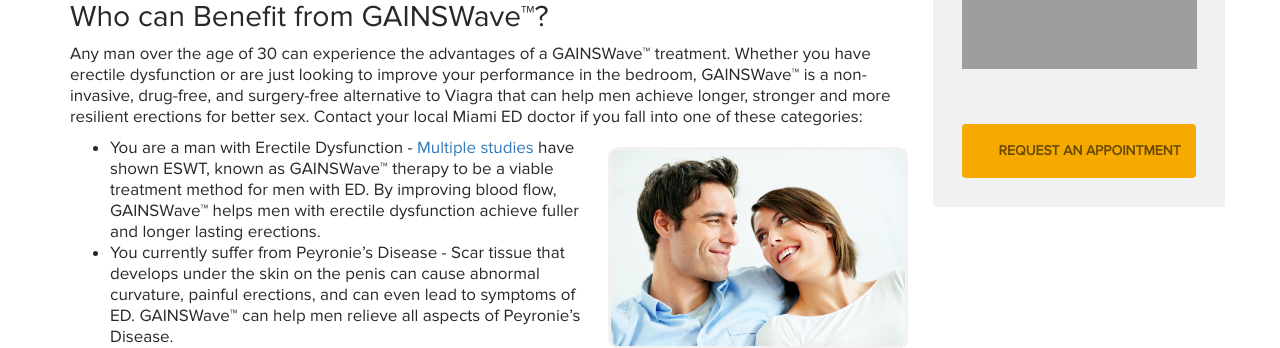
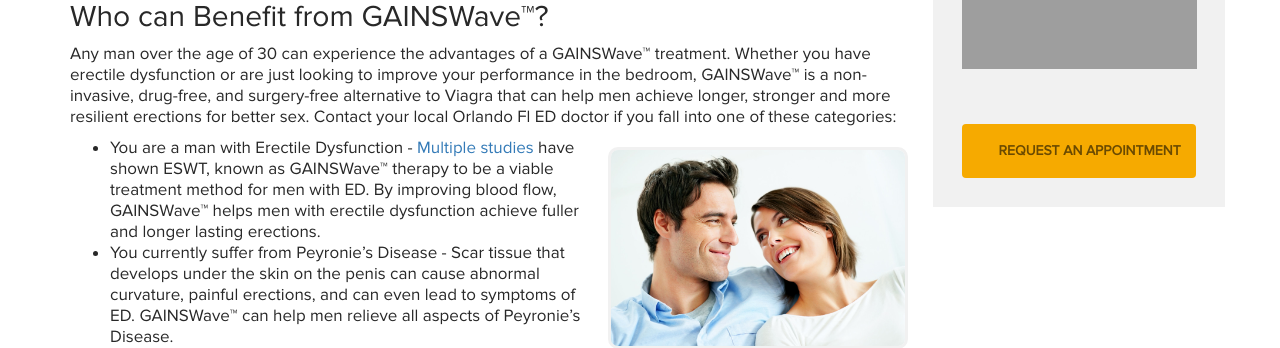
Before and after one commit to aaghealth/gainswavecolumbus.com, a Jekyll site: the page built from benefits.html, in a window 1280 px wide. Shown: the part 685-1033 px from the top of the page. Built offline with Jekyll 4.4.1, drawn with Linux system fonts in a browser that asks for light colours; nearby versions of some CDN libraries; grey boxes are pictures that could not be loaded.

Commit message:
Update benefits.html

```diff
--- a/benefits.html
+++ b/benefits.html
@@ -14,7 +14,7 @@
 <li>Increased confidence in the bedroom</li>
 </ul>
 <h2>Who can Benefit from GAINSWave&trade;?</h2>
-<p>Any man over the age of 30 can experience the advantages of a GAINSWave&trade; treatment. Whether you have erectile dysfunction or are just looking to improve your performance in the bedroom, GAINSWave&trade; is a non-invasive, drug-free, and surgery-free alternative to Viagra that can help men achieve longer, stronger and more resilient erections for better sex. Contact your local Miami ED doctor if you fall into one of these categories:</p>
+<p>Any man over the age of 30 can experience the advantages of a GAINSWave&trade; treatment. Whether you have erectile dysfunction or are just looking to improve your performance in the bedroom, GAINSWave&trade; is a non-invasive, drug-free, and surgery-free alternative to Viagra that can help men achieve longer, stronger and more resilient erections for better sex. Contact your local {{site.keyword_location}} ED doctor if you fall into one of these categories:</p>
 <ul><img src="/assets/images/ed-treatment8.jpg" alt="{{page.title}} {{site.keyword_location}}" class="pageimg imgright">
 <li>You are a man with Erectile Dysfunction - <a href="{{site.url}}/clinical-research">Multiple studies</a> have shown ESWT, known as GAINSWave&trade; therapy to be a viable treatment method for men with ED. By improving blood flow, GAINSWave&trade; helps men with erectile dysfunction achieve fuller and longer lasting erections.</li>
 <li>You currently suffer from Peyronie&rsquo;s Disease - Scar tissue that develops under the skin on the penis can cause abnormal curvature, painful erections, and can even lead to symptoms of ED. GAINSWave&trade; can help men relieve all aspects of Peyronie&rsquo;s Disease.</li>
```
